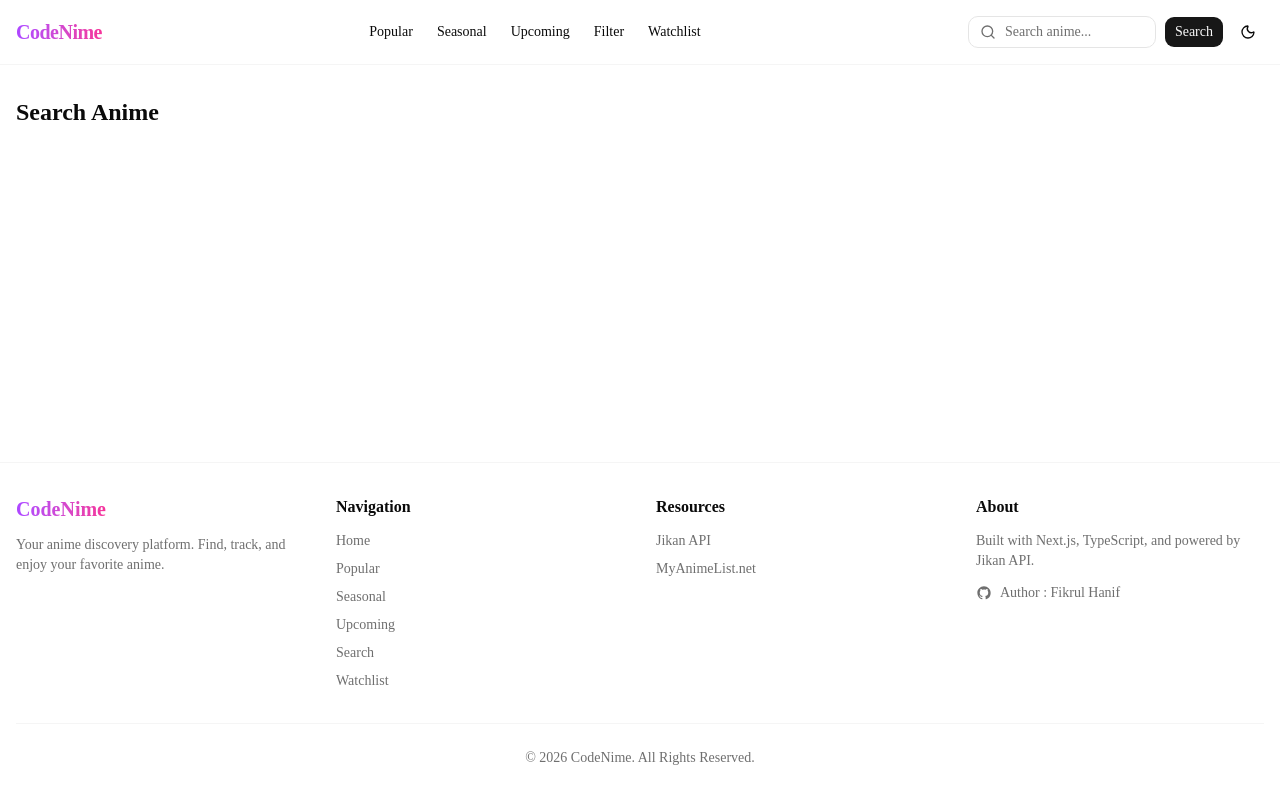
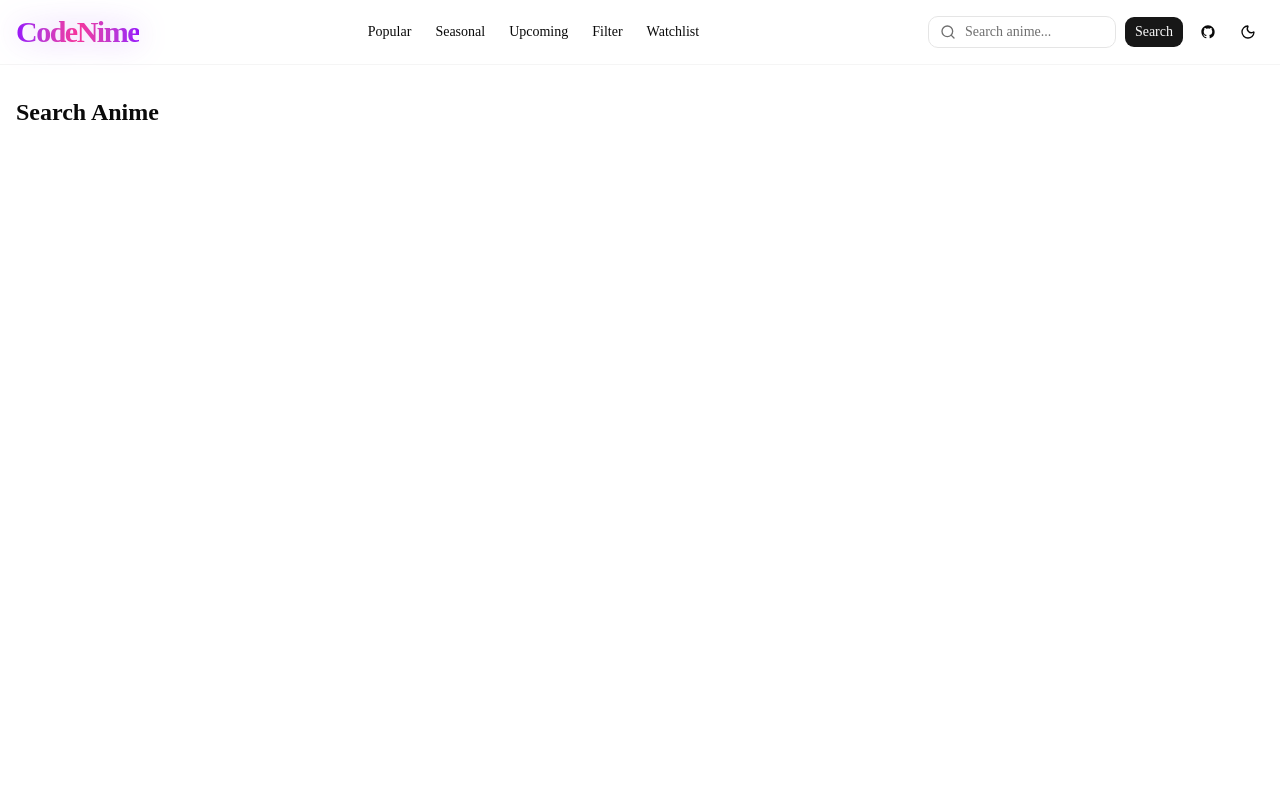
Before and after one commit to fikrulhanif/code-nime-nextjs, a Next.js app: page /search in a window 1280 px wide. Shown: the top 800 px of the page. Built offline with nearby package versions, Linux system fonts and the light colour scheme.

Commit message:
Improve UI

```diff
--- a/src/app/layout.tsx
+++ b/src/app/layout.tsx
@@ -7,6 +7,7 @@ import { Header } from "@/components/navigation/header";
 import { MobileNav } from "@/components/navigation/mobile-nav";
 import { Footer } from "@/components/navigation/footer";
 import { TrailerModal } from "@/components/ui/trailer-modal";
+import { PageTransition } from "@/components/ui/page-transition";
 
 const geistSans = Geist({
   variable: "--font-geist-sans",
@@ -38,7 +39,9 @@ export default function RootLayout({
         <Providers>
           <Header />
           <MobileNav />
-          <main className="flex-1">{children}</main>
+          <PageTransition>
+            <main className="flex-1">{children}</main>
+          </PageTransition>
           <Footer />
           <TrailerModal />
           <Toaster position="top-right" richColors />
--- a/src/components/navigation/header.tsx
+++ b/src/components/navigation/header.tsx
@@ -41,10 +41,10 @@ export function Header({ className }: HeaderProps) {
           {/* Logo - Also functions as Home */}
           <Link
             href="/"
-            className="flex items-center space-x-2 text-xl font-bold tracking-tight transition-colors hover:text-primary shrink-0"
+            className="flex items-center space-x-2 shrink-0 group"
             aria-label="CodeNime home"
           >
-            <span className="bg-gradient-to-r from-purple-500 to-pink-500 bg-clip-text text-transparent">
+            <span className="text-3xl font-black tracking-tighter bg-gradient-to-r from-purple-600 via-pink-500 to-purple-600 bg-clip-text text-transparent hover:from-purple-500 hover:via-pink-400 hover:to-purple-500 transition-all duration-300 drop-shadow-[0_0_15px_rgba(168,85,247,0.4)] group-hover:drop-shadow-[0_0_25px_rgba(168,85,247,0.6)]">
               CodeNime
             </span>
           </Link>
@@ -56,35 +56,40 @@ export function Header({ className }: HeaderProps) {
           >
             <Link
               href="/popular"
-              className="text-sm font-medium transition-colors hover:text-primary"
+              className="text-sm font-medium transition-all duration-200 hover:text-primary relative group"
             >
-              Popular
+              <span className="relative z-10">Popular</span>
+              <span className="absolute inset-x-0 -bottom-1 h-0.5 bg-gradient-to-r from-purple-500 to-pink-500 scale-x-0 group-hover:scale-x-100 transition-transform duration-200 origin-left"></span>
             </Link>
             <Link
               href="/seasonal"
-              className="text-sm font-medium transition-colors hover:text-primary"
+              className="text-sm font-medium transition-all duration-200 hover:text-primary relative group"
             >
-              Seasonal
+              <span className="relative z-10">Seasonal</span>
+              <span className="absolute inset-x-0 -bottom-1 h-0.5 bg-gradient-to-r from-purple-500 to-pink-500 scale-x-0 group-hover:scale-x-100 transition-transform duration-200 origin-left"></span>
             </Link>
             <Link
               href="/upcoming"
-              className="text-sm font-medium transition-colors hover:text-primary"
+              className="text-sm font-medium transition-all duration-200 hover:text-primary relative group"
             >
-              Upcoming
+              <span className="relative z-10">Upcoming</span>
+              <span className="absolute inset-x-0 -bottom-1 h-0.5 bg-gradient-to-r from-purple-500 to-pink-500 scale-x-0 group-hover:scale-x-100 transition-transform duration-200 origin-left"></span>
             </Link>
 
             <Link
               href="/filter"
-              className="text-sm font-medium transition-colors hover:text-primary"
+              className="text-sm font-medium transition-all duration-200 hover:text-primary relative group"
             >
-              Filter
+              <span className="relative z-10">Filter</span>
+              <span className="absolute inset-x-0 -bottom-1 h-0.5 bg-gradient-to-r from-purple-500 to-pink-500 scale-x-0 group-hover:scale-x-100 transition-transform duration-200 origin-left"></span>
             </Link>
 
             <Link
               href="/watchlist"
-              className="text-sm font-medium transition-colors hover:text-primary relative"
+              className="text-sm font-medium transition-all duration-200 hover:text-primary relative group"
             >
-              Watchlist
+              <span className="relative z-10">Watchlist</span>
+              <span className="absolute inset-x-0 -bottom-1 h-0.5 bg-gradient-to-r from-purple-500 to-pink-500 scale-x-0 group-hover:scale-x-100 transition-transform duration-200 origin-left"></span>
               {watchlistCount > 0 && (
                 <Badge
                   variant="destructive"
@@ -115,6 +120,34 @@ export function Header({ className }: HeaderProps) {
               <Search className="h-5 w-5" />
             </Button>
 
+            {/* GitHub Link */}
+            <Button
+              variant="ghost"
+              size="icon"
+              asChild
+              className="hover:text-primary transition-colors"
+            >
+              <a
+                href="https://github.com/fikrulhanif"
+                target="_blank"
+                rel="noopener noreferrer"
+                aria-label="Visit GitHub profile"
+              >
+                <svg
+                  className="h-5 w-5"
+                  fill="currentColor"
+                  viewBox="0 0 24 24"
+                  aria-hidden="true"
+                >
+                  <path
+                    fillRule="evenodd"
+                    d="M12 2C6.477 2 2 6.484 2 12.017c0 4.425 2.865 8.18 6.839 9.504.5.092.682-.217.682-.483 0-.237-.008-.868-.013-1.703-2.782.605-3.369-1.343-3.369-1.343-.454-1.158-1.11-1.466-1.11-1.466-.908-.62.069-.608.069-.608 1.003.07 1.531 1.032 1.531 1.032.892 1.53 2.341 1.088 2.91.832.092-.647.35-1.088.636-1.338-2.22-.253-4.555-1.113-4.555-4.951 0-1.093.39-1.988 1.029-2.688-.103-.253-.446-1.272.098-2.65 0 0 .84-.27 2.75 1.026A9.564 9.564 0 0112 6.844c.85.004 1.705.115 2.504.337 1.909-1.296 2.747-1.027 2.747-1.027.546 1.379.202 2.398.1 2.651.64.7 1.028 1.595 1.028 2.688 0 3.848-2.339 4.695-4.566 4.943.359.309.678.92.678 1.855 0 1.338-.012 2.419-.012 2.747 0 .268.18.58.688.482A10.019 10.019 0 0022 12.017C22 6.484 17.522 2 12 2z"
+                    clipRule="evenodd"
+                  />
+                </svg>
+              </a>
+            </Button>
+
             {/* Theme Toggle */}
             <ThemeToggle />
 
--- a/src/components/navigation/mobile-nav.tsx
+++ b/src/components/navigation/mobile-nav.tsx
@@ -14,6 +14,7 @@ import {
   SheetClose,
 } from "@/components/ui/sheet";
 import { Badge } from "@/components/ui/badge";
+import { Button } from "@/components/ui/button";
 import { cn } from "@/lib/utils";
 
 interface MobileNavProps {
@@ -67,6 +68,10 @@ export function MobileNav({ className }: MobileNavProps) {
 
   const navLinks = [
     { href: "/", label: "Home" },
+    { href: "/popular", label: "Popular" },
+    { href: "/seasonal", label: "Seasonal" },
+    { href: "/upcoming", label: "Upcoming" },
+    { href: "/filter", label: "Filter" },
     { href: "/search", label: "Search" },
     {
       href: "/watchlist",
@@ -88,10 +93,10 @@ export function MobileNav({ className }: MobileNavProps) {
           <SheetTitle className="text-left">
             <Link
               href="/"
-              className="flex items-center space-x-2 text-xl font-bold tracking-tight"
+              className="flex items-center space-x-2"
               onClick={toggleMobileNav}
             >
-              <span className="bg-gradient-to-r from-purple-500 to-pink-500 bg-clip-text text-transparent">
+              <span className="text-2xl font-black tracking-tighter bg-gradient-to-r from-purple-600 via-pink-500 to-purple-600 bg-clip-text text-transparent">
                 CodeNime
               </span>
             </Link>
@@ -111,7 +116,7 @@ export function MobileNav({ className }: MobileNavProps) {
               key={link.href}
               href={link.href}
               className={cn(
-                "flex items-center justify-between rounded-lg px-4 py-3 text-sm font-medium transition-colors hover:bg-accent hover:text-accent-foreground",
+                "flex items-center justify-between rounded-lg px-4 py-3 text-sm font-medium transition-all duration-200 hover:bg-accent hover:text-accent-foreground hover:translate-x-1",
                 pathname === link.href && "bg-accent text-accent-foreground",
               )}
               onClick={toggleMobileNav}
@@ -128,6 +133,32 @@ export function MobileNav({ className }: MobileNavProps) {
               )}
             </Link>
           ))}
+
+          {/* GitHub Link */}
+          <div className="pt-4 border-t">
+            <Button variant="outline" className="w-full justify-start" asChild>
+              <a
+                href="https://github.com/fikrulhanif"
+                target="_blank"
+                rel="noopener noreferrer"
+                className="flex items-center gap-2"
+              >
+                <svg
+                  className="h-4 w-4"
+                  fill="currentColor"
+                  viewBox="0 0 24 24"
+                  aria-hidden="true"
+                >
+                  <path
+                    fillRule="evenodd"
+                    d="M12 2C6.477 2 2 6.484 2 12.017c0 4.425 2.865 8.18 6.839 9.504.5.092.682-.217.682-.483 0-.237-.008-.868-.013-1.703-2.782.605-3.369-1.343-3.369-1.343-.454-1.158-1.11-1.466-1.11-1.466-.908-.62.069-.608.069-.608 1.003.07 1.531 1.032 1.531 1.032.892 1.53 2.341 1.088 2.91.832.092-.647.35-1.088.636-1.338-2.22-.253-4.555-1.113-4.555-4.951 0-1.093.39-1.988 1.029-2.688-.103-.253-.446-1.272.098-2.65 0 0 .84-.27 2.75 1.026A9.564 9.564 0 0112 6.844c.85.004 1.705.115 2.504.337 1.909-1.296 2.747-1.027 2.747-1.027.546 1.379.202 2.398.1 2.651.64.7 1.028 1.595 1.028 2.688 0 3.848-2.339 4.695-4.566 4.943.359.309.678.92.678 1.855 0 1.338-.012 2.419-.012 2.747 0 .268.18.58.688.482A10.019 10.019 0 0022 12.017C22 6.484 17.522 2 12 2z"
+                    clipRule="evenodd"
+                  />
+                </svg>
+                <span>GitHub Profile</span>
+              </a>
+            </Button>
+          </div>
         </nav>
       </SheetContent>
     </Sheet>
--- /dev/null
+++ b/src/components/ui/page-transition.tsx
@@ -0,0 +1,54 @@
+"use client";
+
+import { motion, AnimatePresence } from "framer-motion";
+import { usePathname } from "next/navigation";
+import { ReactNode } from "react";
+
+interface PageTransitionProps {
+  children: ReactNode;
+}
+
+const pageVariants = {
+  initial: {
+    opacity: 0,
+    y: 20,
+    scale: 0.98,
+  },
+  animate: {
+    opacity: 1,
+    y: 0,
+    scale: 1,
+    transition: {
+      duration: 0.4,
+      ease: [0.25, 0.1, 0.25, 1] as const,
+    },
+  },
+  exit: {
+    opacity: 0,
+    y: -20,
+    scale: 0.98,
+    transition: {
+      duration: 0.3,
+      ease: [0.25, 0.1, 0.25, 1] as const,
+    },
+  },
+};
+
+export function PageTransition({ children }: PageTransitionProps) {
+  const pathname = usePathname();
+
+  return (
+    <AnimatePresence mode="wait" initial={false}>
+      <motion.div
+        key={pathname}
+        variants={pageVariants}
+        initial="initial"
+        animate="animate"
+        exit="exit"
+        className="min-h-screen"
+      >
+        {children}
+      </motion.div>
+    </AnimatePresence>
+  );
+}
```
Also changed, not shown: src/app/loading.tsx (added, +66 -0 lines), src/components/anime/anime-card.tsx (+74 -6 lines).
